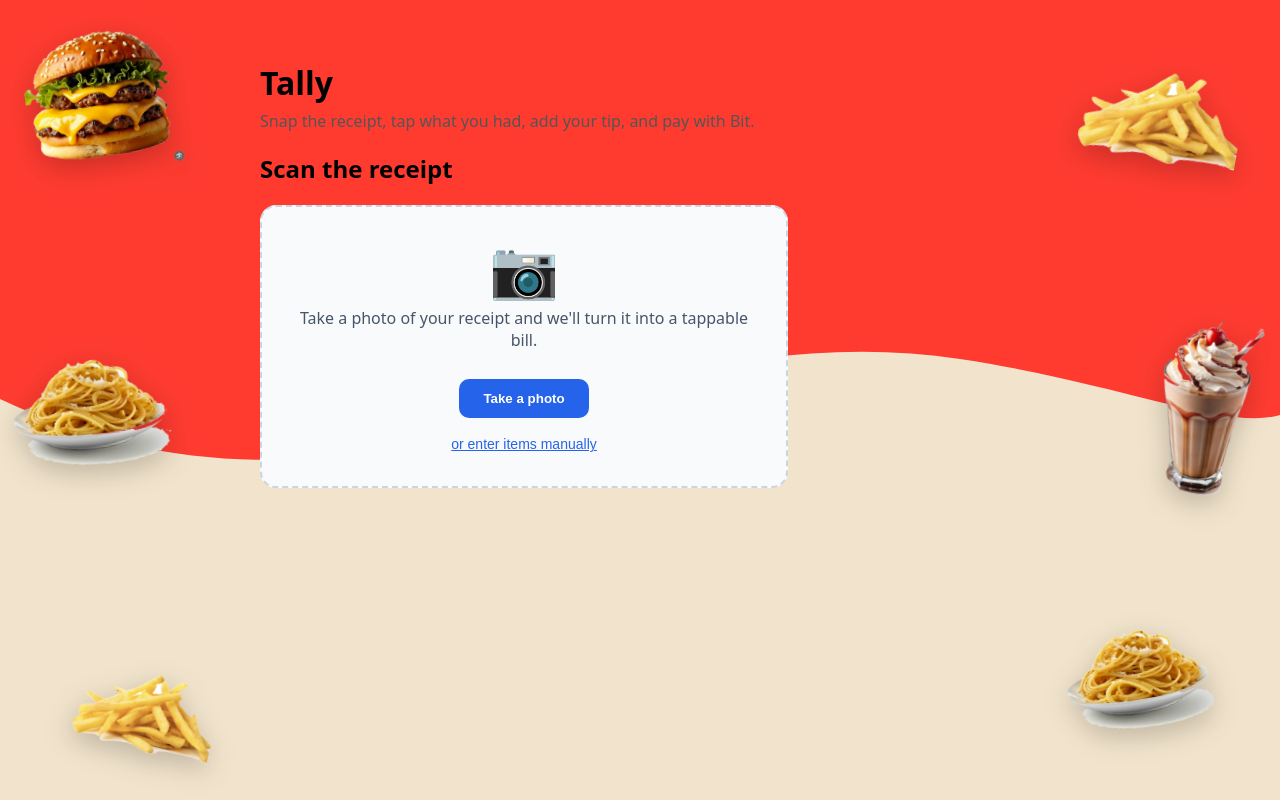
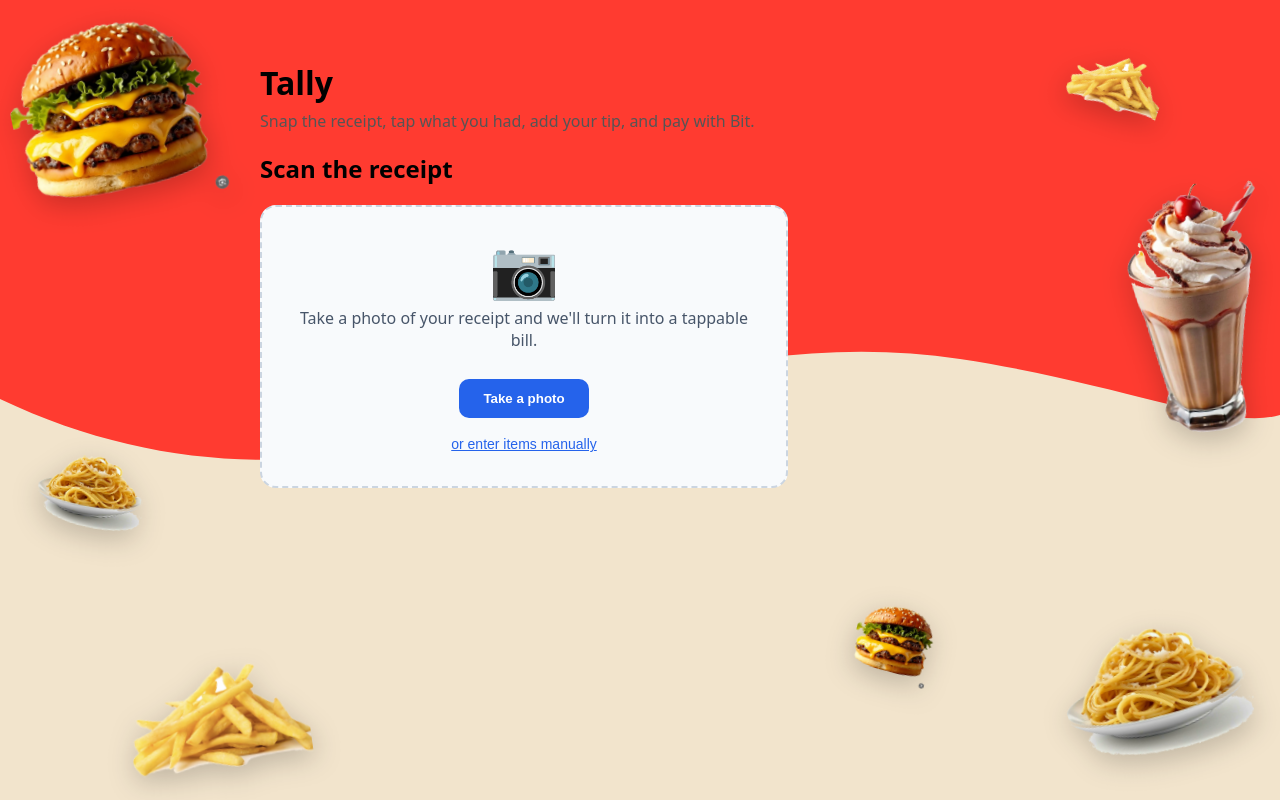
Before and after one commit to ellaha23-meet/food-split-, a Next.js app in the folder apps/web/: page / in a window 1280 px wide. Built offline with nearby package versions, Linux system fonts and the light colour scheme.

Commit message:
Make floating food layout asymmetric with varied sizes and positions
https://claude.ai/code/session_01SYrMgKtYncPciainpoE3FF

```diff
--- a/apps/web/src/components/BackgroundDecor.tsx
+++ b/apps/web/src/components/BackgroundDecor.tsx
@@ -22,12 +22,13 @@ const BOTTOM_COLOR = '#F2E4CC'; // warm cream, bottom band
 // Positions are kept toward the edges so they frame the content rather than
 // sit under the readable middle.
 const FOOD = [
-  { src: '/food/burger.png', top: '4%', left: '2%', size: 150, rotate: -8 },
-  { src: '/food/fries.png', top: '9%', right: '3%', size: 160, rotate: 10 },
-  { src: '/food/spaghetti.png', top: '45%', left: '1%', size: 160, rotate: -6 },
-  { src: '/food/milkshake.png', top: '40%', right: '2%', size: 95, rotate: 8 },
-  { src: '/food/fries.png', bottom: '6%', left: '6%', size: 140, rotate: 14 },
-  { src: '/food/spaghetti.png', bottom: '9%', right: '5%', size: 150, rotate: -10 },
+  { src: '/food/burger.png', top: '3%', left: '1%', size: 200, rotate: -12 },
+  { src: '/food/fries.png', top: '7%', right: '9%', size: 95, rotate: 18 },
+  { src: '/food/milkshake.png', top: '23%', right: '1%', size: 135, rotate: -6 },
+  { src: '/food/spaghetti.png', top: '57%', left: '3%', size: 110, rotate: 9 },
+  { src: '/food/fries.png', bottom: '4%', left: '10%', size: 180, rotate: -8 },
+  { src: '/food/burger.png', bottom: '15%', right: '27%', size: 80, rotate: 15 },
+  { src: '/food/spaghetti.png', bottom: '6%', right: '2%', size: 190, rotate: -15 },
 ];
 
 export function BackgroundDecor() {
```
